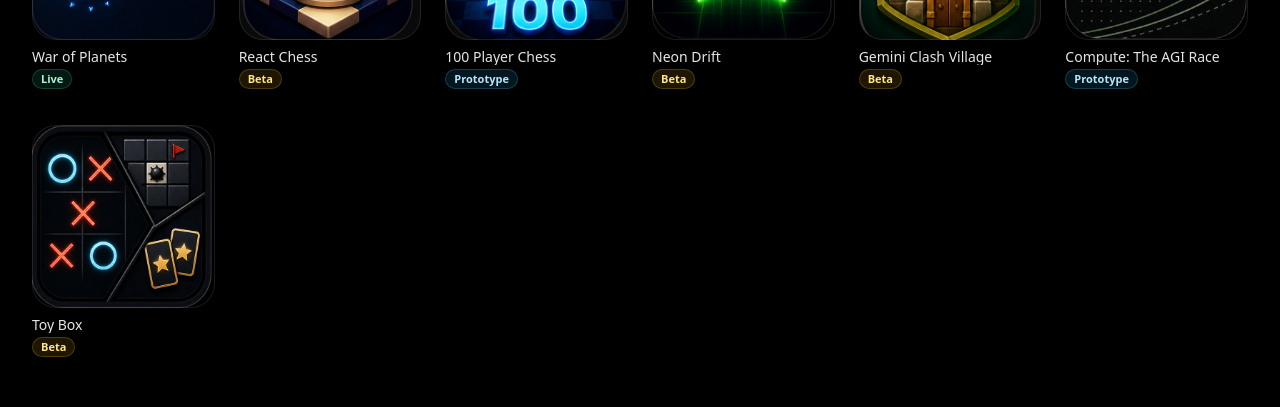
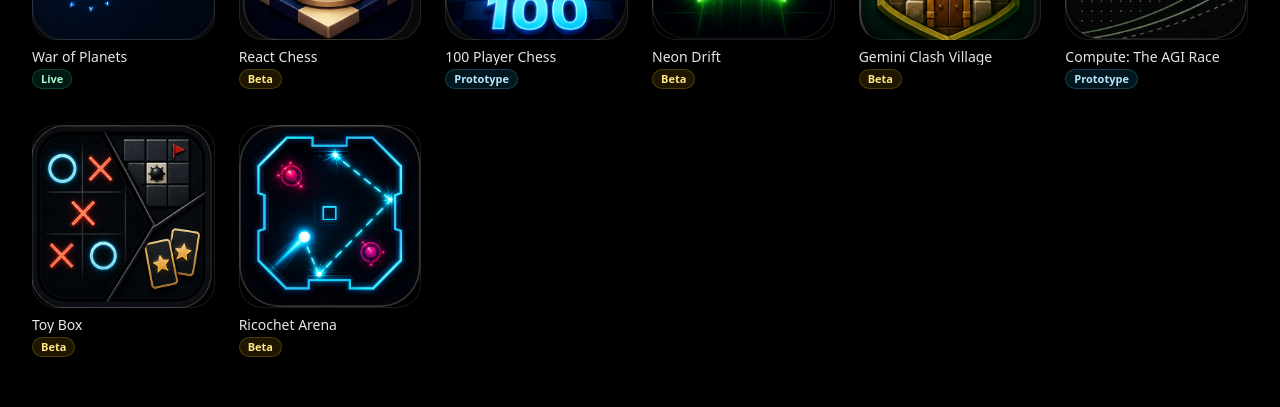
Before and after one commit to yigitefeoktar/game-hub, a React (Vite) app: page / in a window 1280 px wide. Shown: the part 800-1207 px from the top of the page. Built offline with nearby package versions, Linux system fonts and the light colour scheme.

Commit message:
Add Ricochet Arena to hub

```diff
--- a/src/App.tsx
+++ b/src/App.tsx
@@ -23,6 +23,7 @@ const ALL_GAMES = [
   { id: 'gemini-clash-village', title: 'Gemini Clash Village', iconUrl: '/icons/ai-test-2/gemini-clash-village-ai-2.png', gameUrl: 'https://gemini-clash-village.vercel.app', status: 'Beta' },
   { id: 'compute-the-agi-race', title: 'Compute: The AGI Race', iconUrl: '/icons/ai-test-compute-agi-race-text/compute-text-option-1.png', gameUrl: 'https://compute-the-agi-race.vercel.app', status: 'Prototype' },
   { id: 'toy-box', title: 'Toy Box', iconUrl: '/icons/ai-test-toy-box-games/toy-box-games-option-6.png', gameUrl: 'https://toy-box-umber.vercel.app', status: 'Beta' },
+  { id: 'ricochet-arena', title: 'Ricochet Arena', iconUrl: '/icons/ricochet-arena.png', gameUrl: 'https://ricochet-arena.vercel.app', status: 'Beta' },
 ];
 
 const STORY_CARDS = [
```
Also changed, not shown: public/icons/ricochet-arena.png (added).
